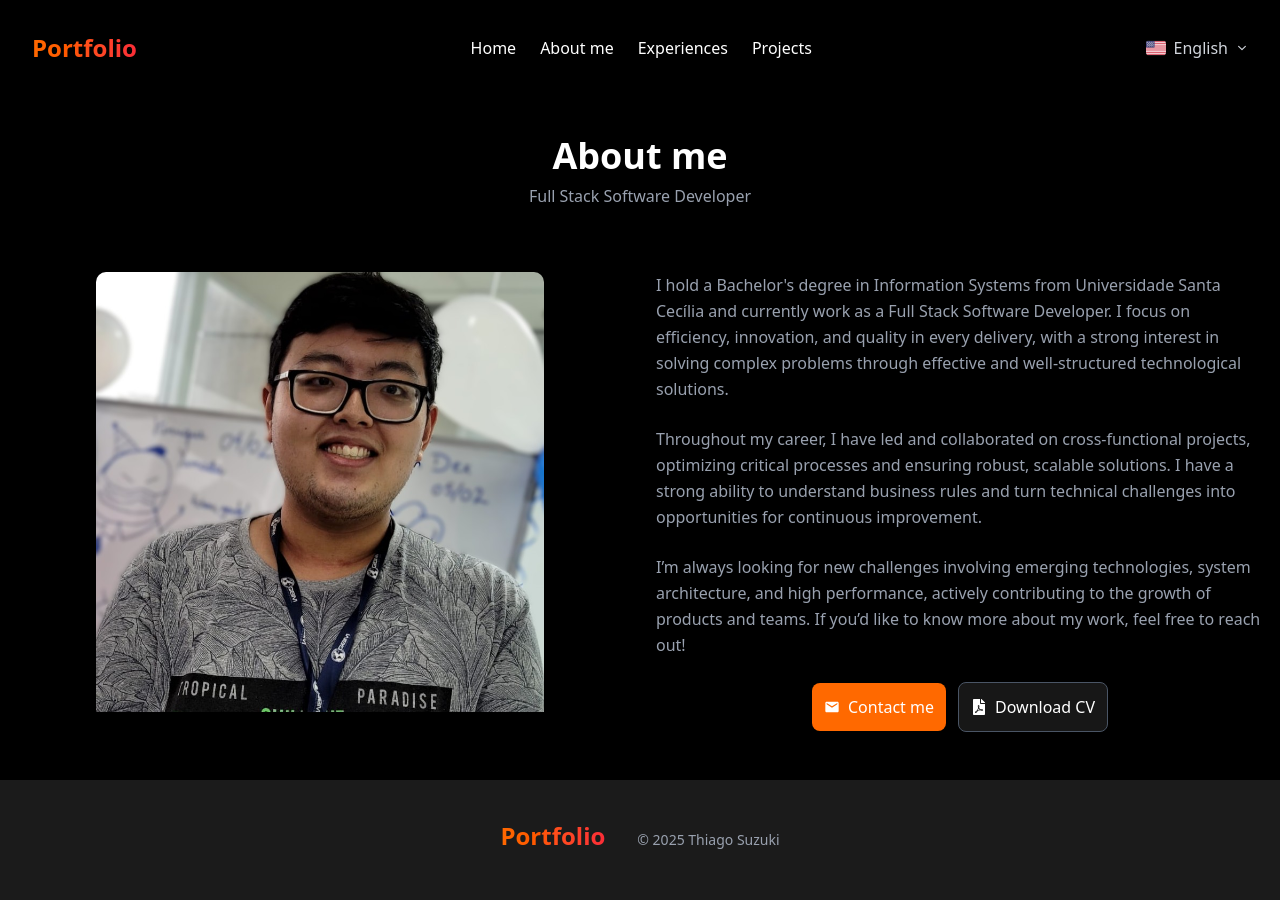
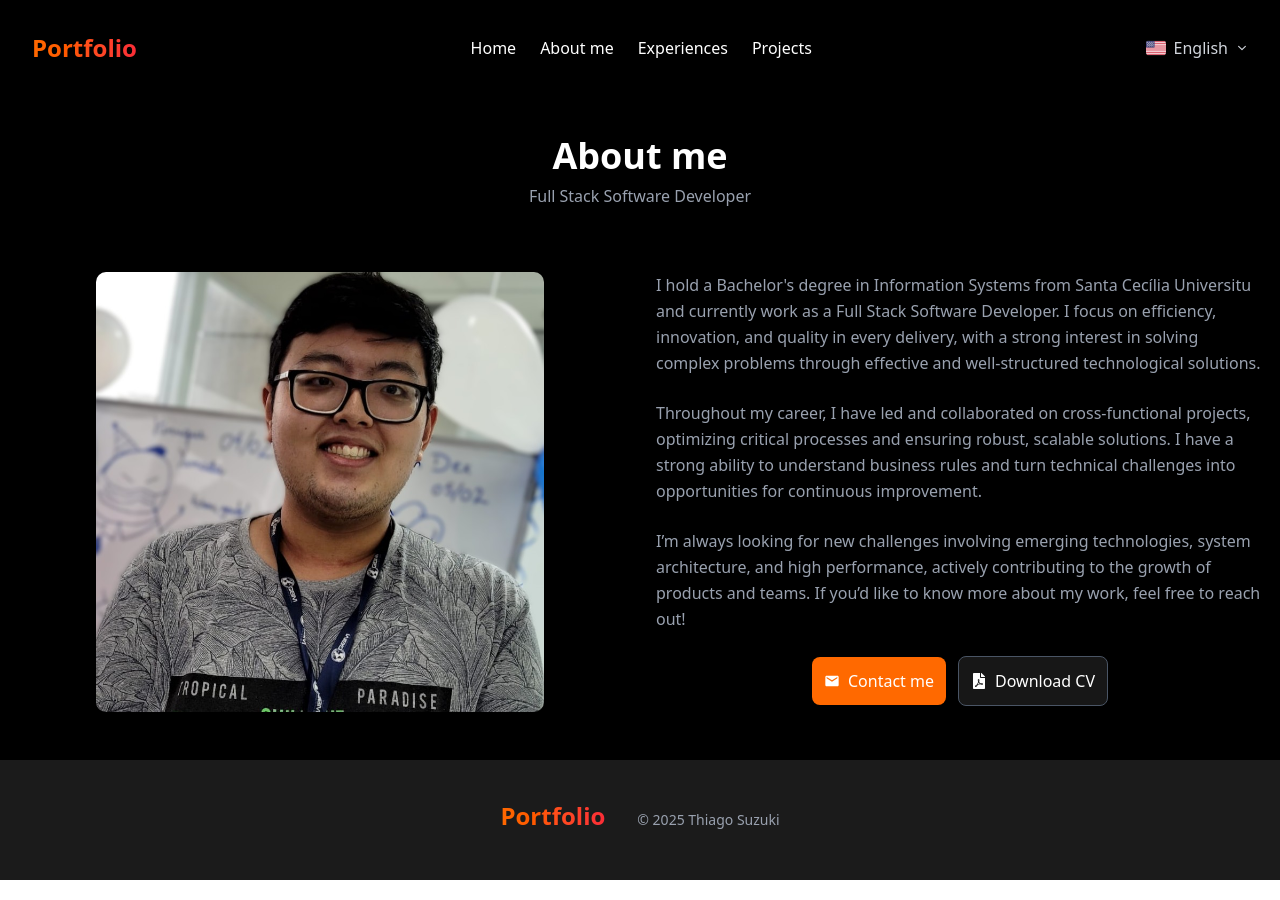
Before and after one commit to thiago-suzuki/next-portfolio-suzuki, a Next.js app: page /en/about in a window 1280 px wide. Built offline with nearby package versions, Linux system fonts and the light colour scheme.

Commit message:
fix: paragraph user about

```diff
--- a/src/data/user.ts
+++ b/src/data/user.ts
@@ -318,8 +318,8 @@ export const metadatasUser: MetadatasUser[] = [
 export const paragraphsAboutUser: ParagraphsAboutUser = {
   one: {
     "pt-br": "Sou graduado em Bacharelado em Sistemas de Informação pela Universidade Santa Cecília e atualmente atuo como Desenvolvedor de Software Full Stack. Tenho como foco a eficiência, a inovação e a qualidade em cada entrega, com forte interesse na resolução de problemas complexos por meio de soluções tecnológicas eficazes e bem estruturadas.",
-    "es": "Soy licenciado en Sistemas de Información por la Universidade Santa Cecília y actualmente trabajo como Desarrollador de Software Full Stack. Me enfoco en la eficiencia, la innovación y la calidad en cada entrega, con un fuerte interés en la resolución de problemas complejos mediante soluciones tecnológicas eficaces y bien estructuradas.",
-    "en": "I hold a Bachelor's degree in Information Systems from Universidade Santa Cecília and currently work as a Full Stack Software Developer. I focus on efficiency, innovation, and quality in every delivery, with a strong interest in solving complex problems through effective and well-structured technological solutions."
+    "es": "Soy licenciado en Sistemas de Información por la Universidad Santa Cecília y actualmente trabajo como Desarrollador de Software Full Stack. Me enfoco en la eficiencia, la innovación y la calidad en cada entrega, con un fuerte interés en la resolución de problemas complejos mediante soluciones tecnológicas eficaces y bien estructuradas.",
+    "en": "I hold a Bachelor's degree in Information Systems from Santa Cecília Universitu and currently work as a Full Stack Software Developer. I focus on efficiency, innovation, and quality in every delivery, with a strong interest in solving complex problems through effective and well-structured technological solutions."
   },
   two: {
     "pt-br": "Ao longo da minha trajetória, liderei e colaborei em projetos multifuncionais, otimizando processos críticos e garantindo soluções robustas e escaláveis. Tenho facilidade em compreender regras de negócio e transformar desafios técnicos em oportunidades de melhoria contínua.",
```
